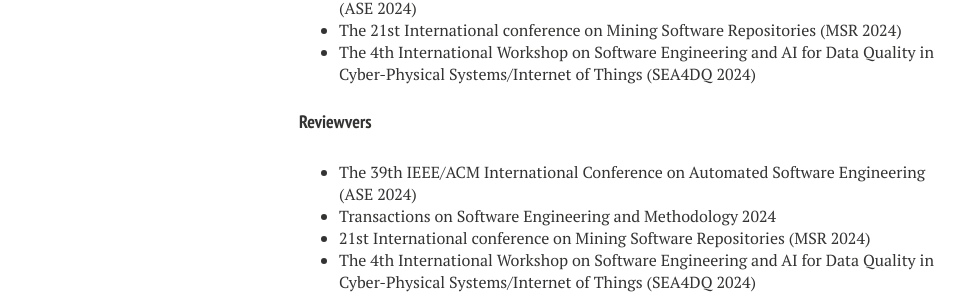
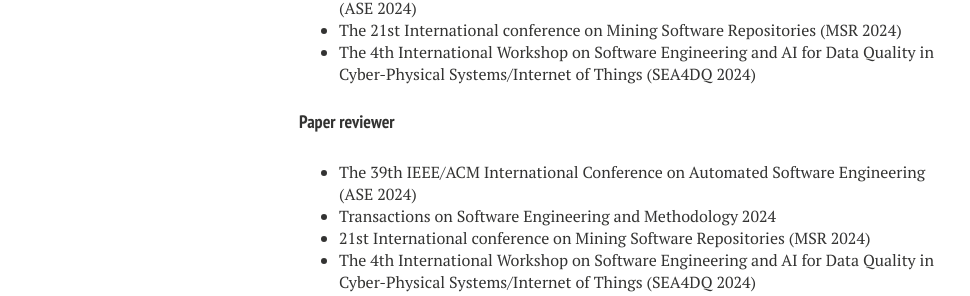
Before and after one commit to Jirigesi/Jirigesi.github.io, a Jekyll site: the page built from index.md, in a window 1280 px wide. Shown: the part 757-1053 px from the top of the page, without its empty margins (21-991 px from the left). Built offline with Jekyll 4.4.1, drawn with Linux system fonts in a browser that asks for light colours; nearby versions of some CDN libraries; comment, search, counter and statistics services are not loaded.

Commit message:
Update index.md

```diff
--- a/index.md
+++ b/index.md
@@ -30,7 +30,7 @@ My journey into the world of machine learning and AI began during my PhD studies
 - The 21st International conference on Mining Software Repositories (MSR 2024)
 - The 4th International Workshop on Software Engineering and AI for Data Quality in Cyber-Physical Systems/Internet of Things (SEA4DQ 2024)
 
-#### Reviewvers
+#### Paper reviewer
 
 - The 39th IEEE/ACM International Conference on Automated Software Engineering (ASE 2024)
 -  Transactions on Software Engineering and Methodology 2024
```
